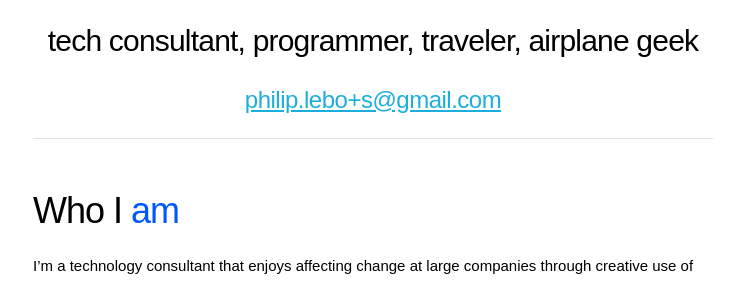
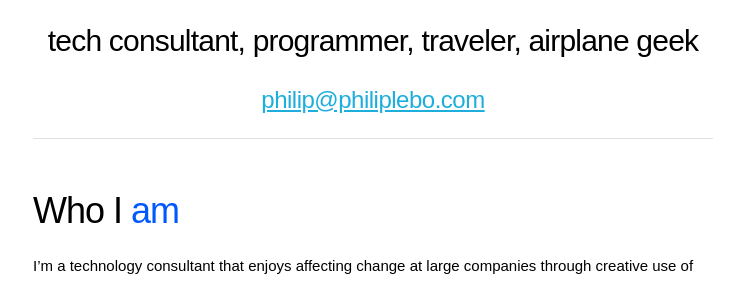
Before and after one commit to philiplebo/philiplebo.github.io, a Jekyll site: the page built from index.md, in a window 1280 px wide. Shown: the part 159-440 px from the top of the page, without its empty margins (267-1011 px from the left). Built offline with Jekyll 4.4.1, drawn with Linux system fonts in a browser that asks for light colours.

Commit message:
New email

```diff
--- a/_config.yml
+++ b/_config.yml
@@ -1,5 +1,5 @@
 title: Philip Lebo
-email: philip.lebo+s@gmail.com
+email: philip@philiplebo.com
 description: About Philip Lebo
 url: "http://philiplebo.com" # the base hostname & protocol for your site, e.g. http://example.com
 
```
